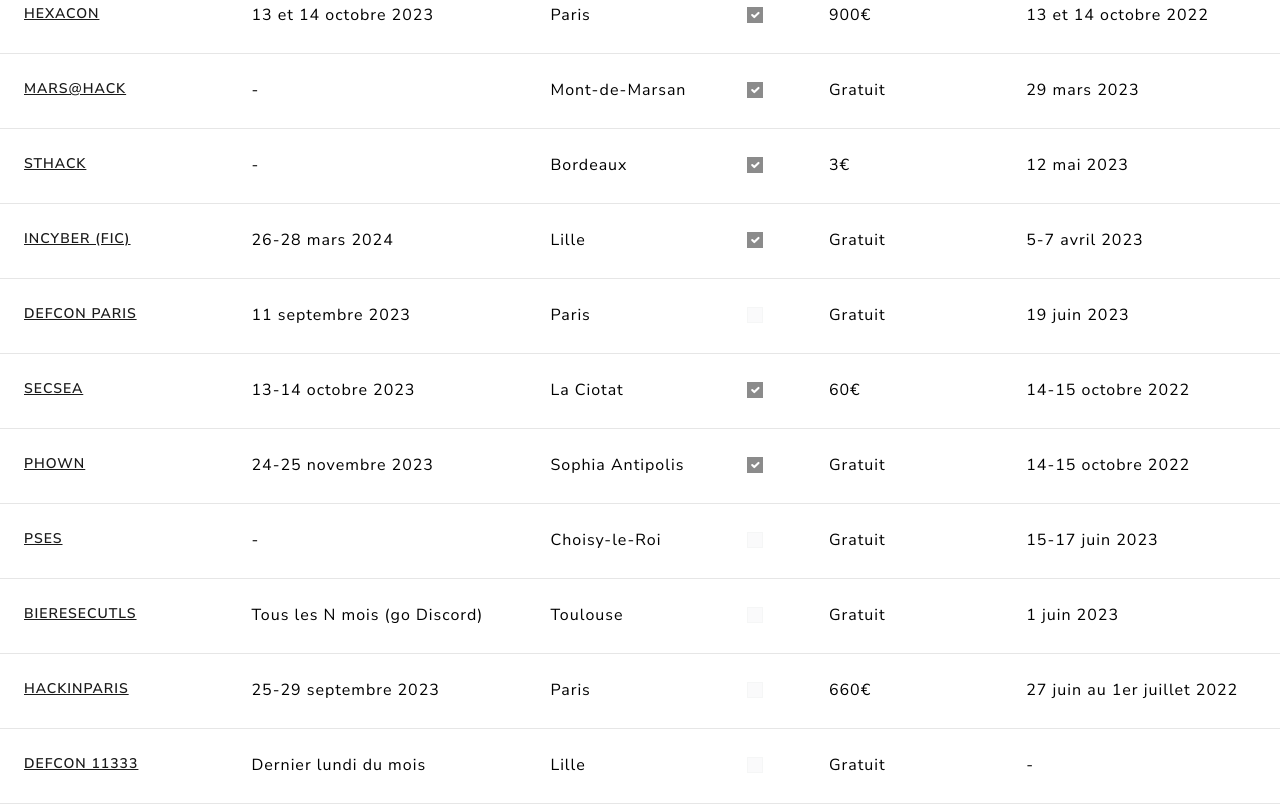
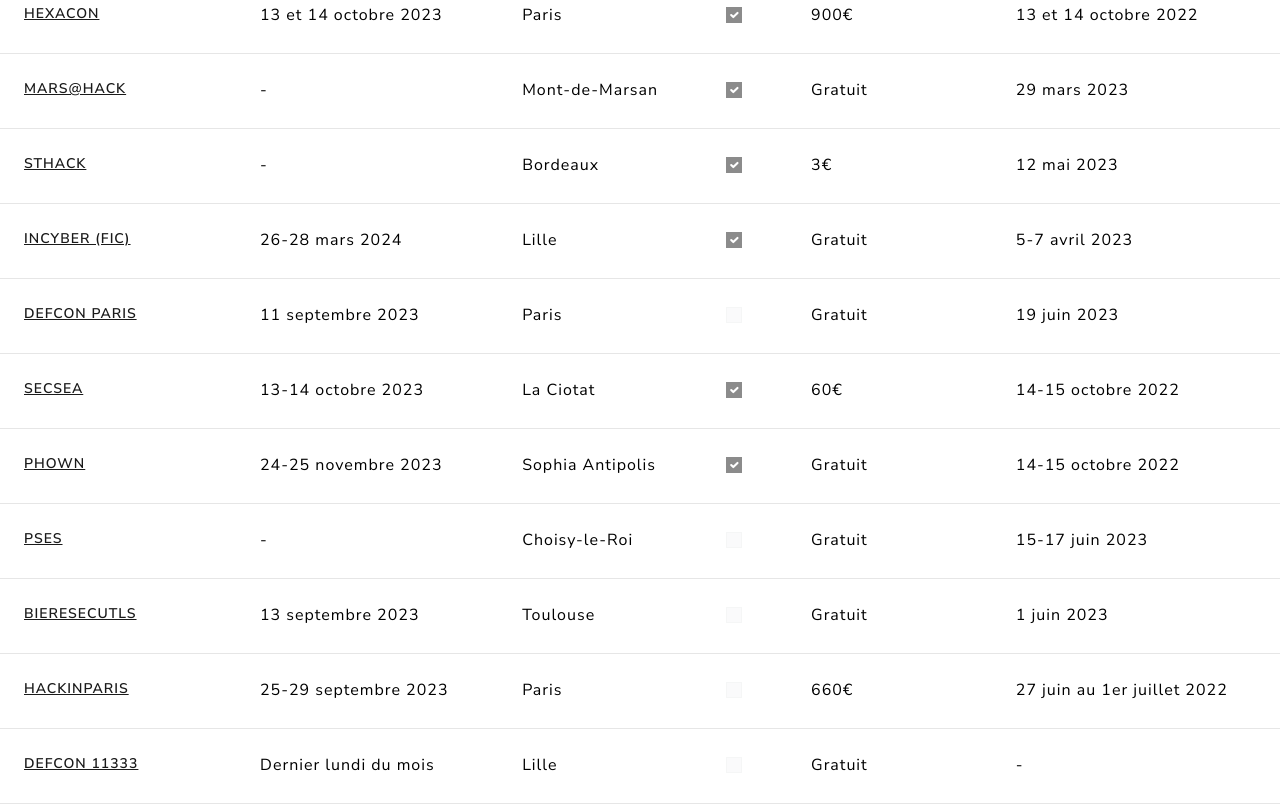
Before and after one commit to hackevent/hackevent.github.io, a plain HTML site: page index.html in a window 1280 px wide. Shown: the part 1764-2568 px from the top of the page. Drawn offline with Linux system fonts and the light colour scheme.

Commit message:
Update index.html

```diff
--- a/index.html
+++ b/index.html
@@ -249,7 +249,7 @@
   },
   {
     name:"BiereSecuTLS",
-    date:"Tous les N mois (go Discord)",
+    date:"13 septembre 2023",
     lieu:"Toulouse",
     site:"https://twitter.com/BiereSecu/",
     prix:"Gratuit",
```
